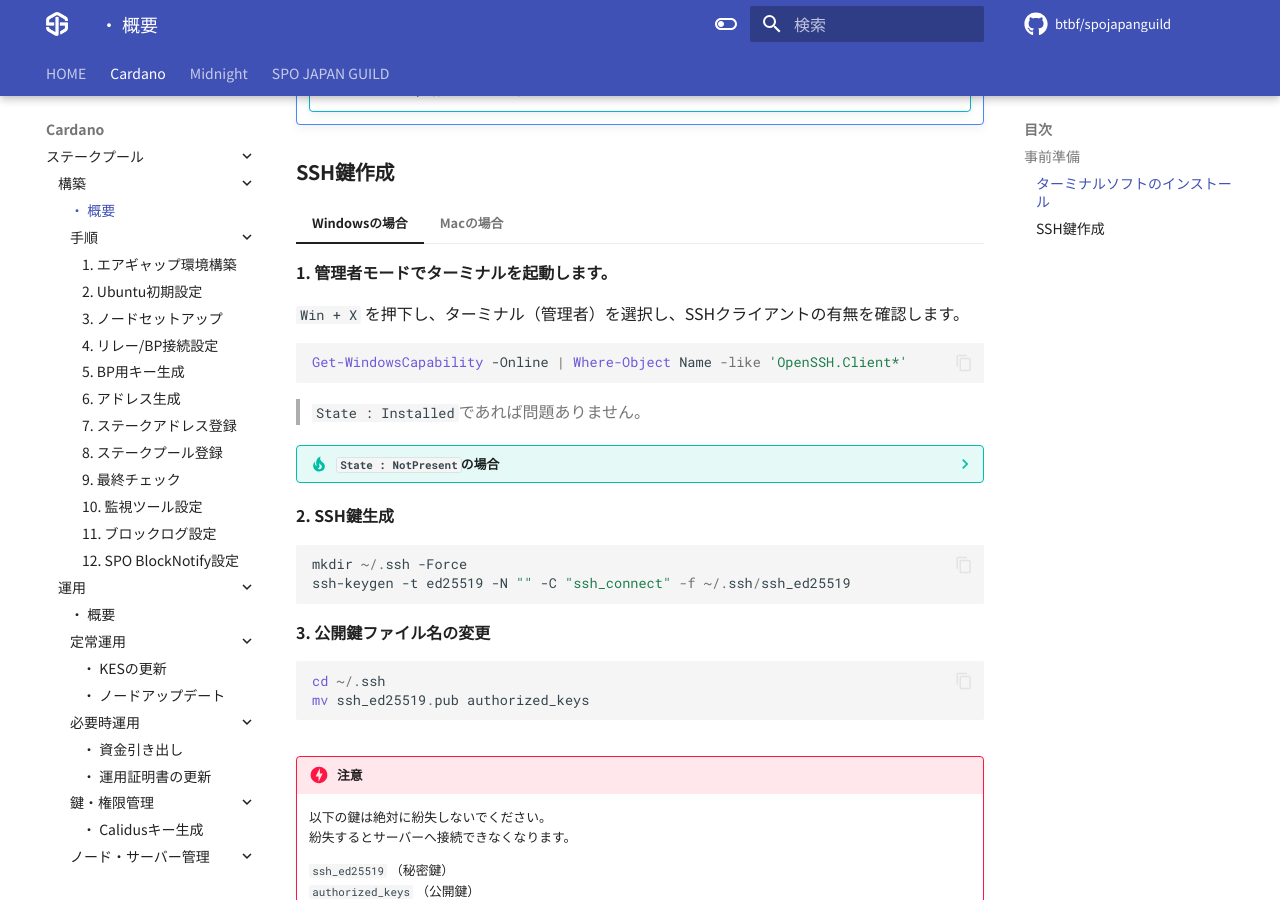
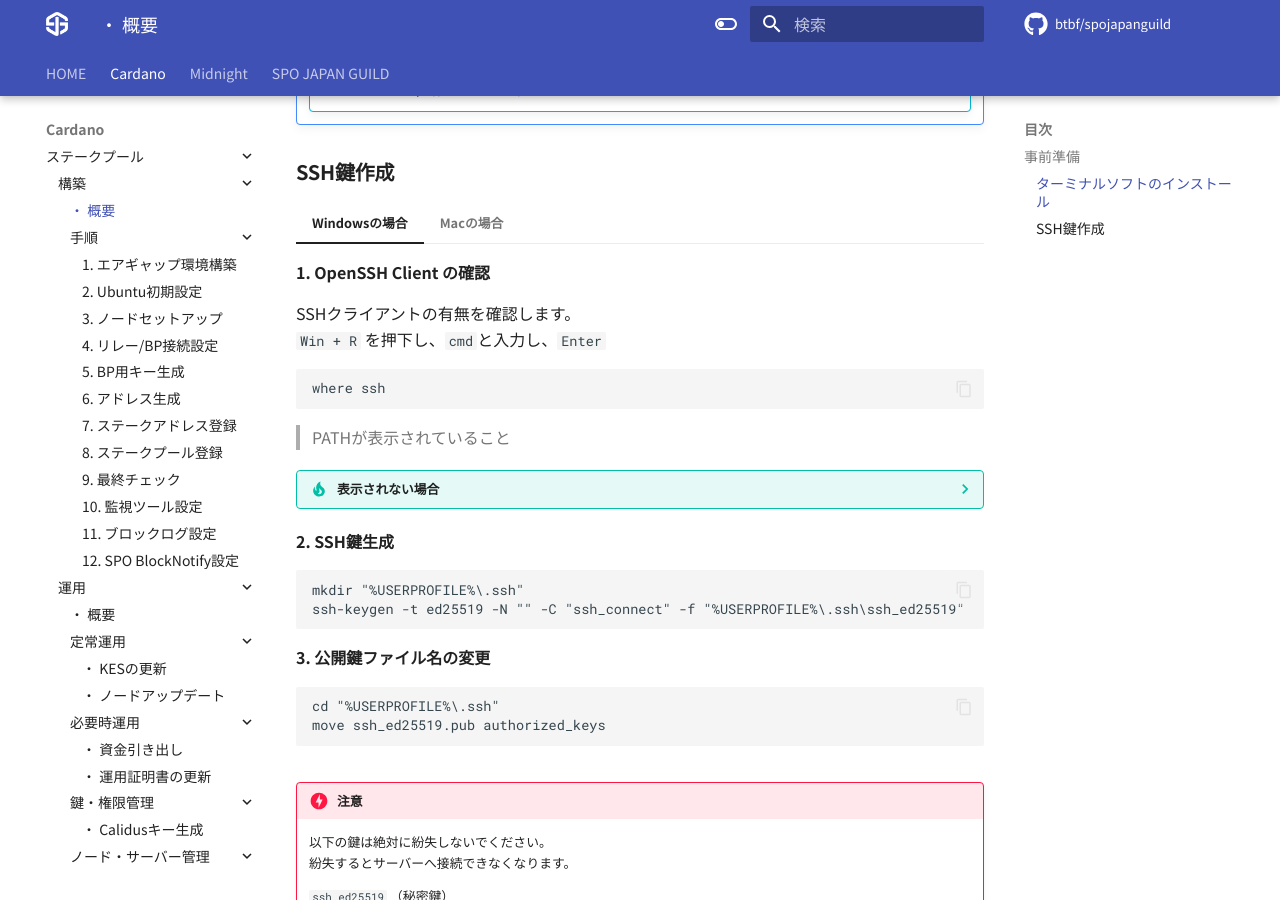
Before and after one commit to btbf/spojapanguild, an MkDocs documentation site: the page built from docs/cardano/setup/index.md, in a window 1280 px wide and 900 px high, scrolled down 944 px. Built offline with MkDocs 1.6.1 and Material for MkDocs 9.7.7, drawn with Linux system fonts in a browser that asks for light colours; comment, search, counter and statistics services are not loaded.

Commit message:
Modified the procedure for generating SSH keys on Windows to be cmd-based

````diff
--- a/docs/cardano/setup/index.md
+++ b/docs/cardano/setup/index.md
@@ -39,31 +39,36 @@
 ### **SSH鍵作成**
 
 === "Windowsの場合"
-    **1. 管理者モードでターミナルを起動します。**
+    **1. OpenSSH Client の確認**
 
-    `Win + X` を押下し、ターミナル（管理者）を選択し、SSHクライアントの有無を確認します。
-    ```powershell
-    Get-WindowsCapability -Online | Where-Object Name -like 'OpenSSH.Client*'
+    SSHクライアントの有無を確認します。
+    `Win + R` を押下し、`cmd`と入力し、`Enter`
+    ```cmd
+    where ssh
     ```
-    > `State : Installed`であれば問題ありません。
+    > PATHが表示されていること
 
-    ??? tip "`State : NotPresent`の場合"
+    ??? tip "表示されない場合"
 
-        以下のコマンドで追加してください。
-        ```powershell
-        Add-WindowsCapability -Online -Name OpenSSH.Client~~~~0.0.1.0
+        表示されない場合は、管理者モードで以下を実行してください。
+        > `Win + R` を押下し、`cmd`と入力後、`Ctrl + Shift + Enter`→「`はい`」を選択
+        ```cmd
+        powershell -Command "Add-WindowsCapability -Online -Name OpenSSH.Client~~~~0.0.1.0"
         ```
+        > 追加後、`where ssh`を実行し、PATHが表示されていることを確認
+
+        ※ OpenSSH の追加のみ管理者権限が必要です。以降は通常モードの cmd で実行してください。
 
     **2. SSH鍵生成**
-    ```powershell
-    mkdir ~/.ssh -Force
-    ssh-keygen -t ed25519 -N "" -C "ssh_connect" -f ~/.ssh/ssh_ed25519
+    ```cmd
+    mkdir "%USERPROFILE%\.ssh"
+    ssh-keygen -t ed25519 -N "" -C "ssh_connect" -f "%USERPROFILE%\.ssh\ssh_ed25519"
     ```
 
     **3. 公開鍵ファイル名の変更**
-    ```powershell
-    cd ~/.ssh
-    mv ssh_ed25519.pub authorized_keys
+    ```cmd
+    cd "%USERPROFILE%\.ssh"
+    move ssh_ed25519.pub authorized_keys
     ```
 
 
````
